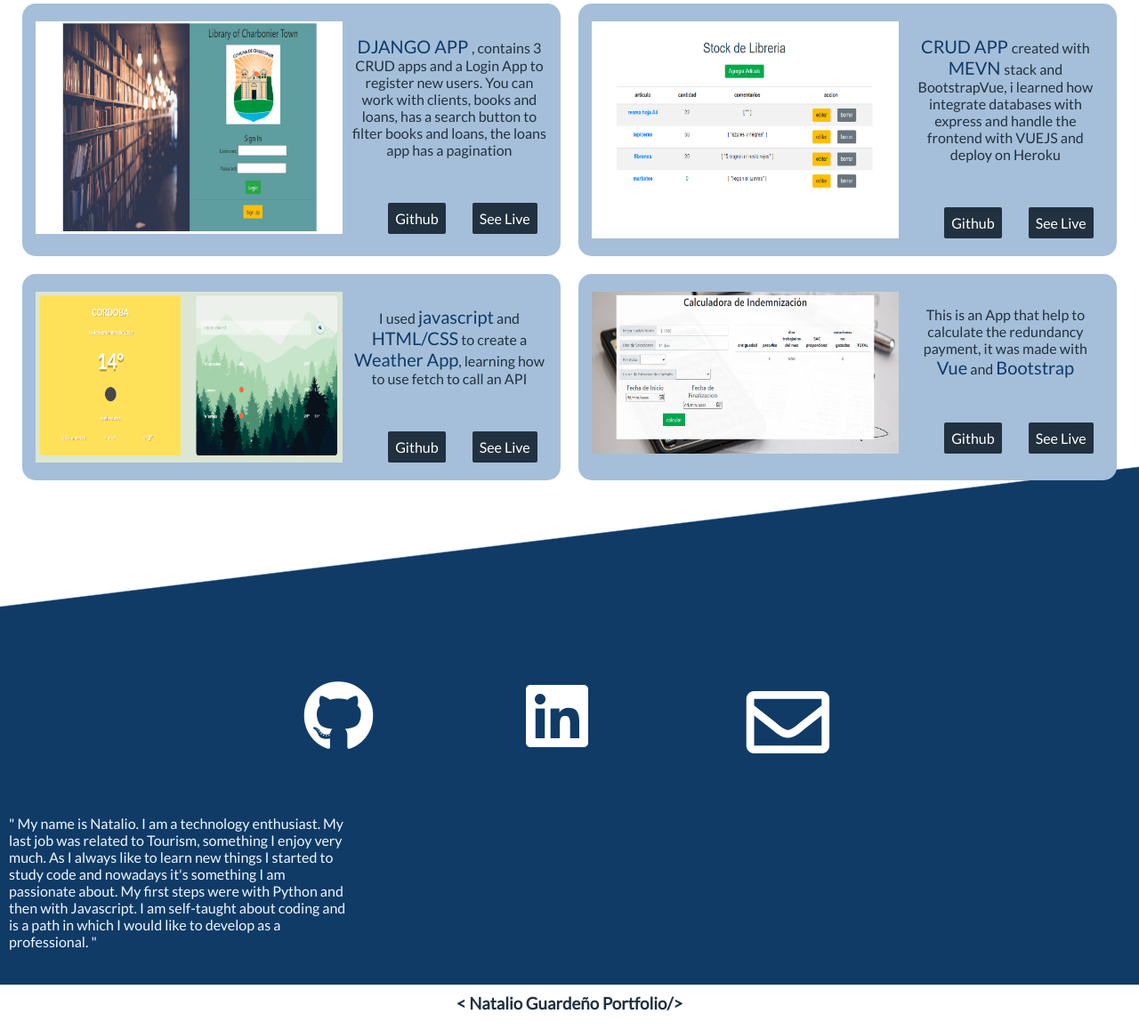
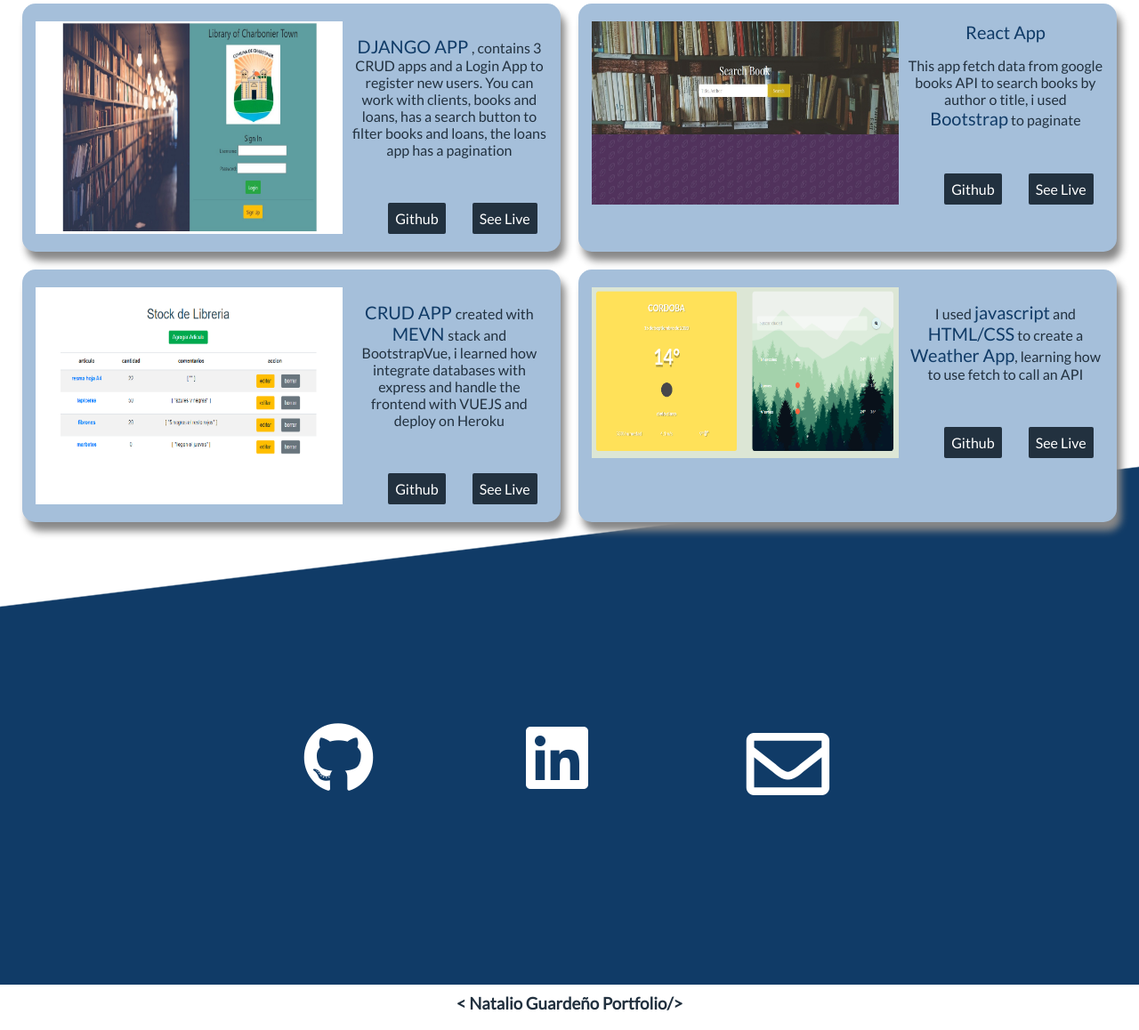
Before and after one commit to upa-upz/portfolio-1, a plain HTML site: page index.html in a window 1280 px wide. Shown: the part 793-1951 px from the top of the page at 89% size. Drawn offline with Linux system fonts and the light colour scheme.

Commit message:
agregado el proy react y box shadow

```diff
--- a/index.html
+++ b/index.html
@@ -20,7 +20,7 @@
             <div class="text-presentation common-styles">
 
                 <div class="text-container">
-                    <p class="text">My name is<span>  Natalio Guardeño  </span>im a self taught web developer, i enjoy creating projects with ...
+                    <p class="text">My name is<span>  Natalio Guardeño  </span>im a self taught web developer, i like to create projects with ...
                     </p>
                 </div>
                 <!-- <div class="foto">
@@ -35,7 +35,7 @@
             <div class="lenguages">
                 <img src="img/python.svg" alt="python"  class="img-lenguage">
                 <img src="img/vue.svg" alt="vue"  class="img-lenguage">
-                <img src="img/boots.svg" alt="bootstrap"  class="img-lenguage">
+                <img src="img/atom.svg" alt="bootstrap"  class="img-lenguage">
             </div>
 
         </header>
@@ -61,6 +61,19 @@
                             <div class="anchor">
                                 <a href="https://github.com/natalio540/library_with_django/" target="_blank">Github</a>
                                 <a href="https://librarywithdjango.herokuapp.com/" target="_blank">See Live</a>
+                            </div>
+                        </div>
+                    </div>
+                </div>
+
+                 <!-- Books Search -->
+                 <div class="project-container">
+                    <div class="project">
+                        <img src="images/reactproyect.jpg" alt="" class="img-project">
+                        <div class="project-text">
+                            <span>React App</span><p > This app fetch data from google books API to search books by author o title, i used <span>Bootstrap</span> to paginate  </p>
+                            <div class="anchor">
+                                <a href="https://github.com/natalio540/bookssearch" target="_blank">Github</a> <a href="https://natalio540.github.io/bookssearch/" target="_blank">See Live</a>
                             </div>
                         </div>
                     </div>
@@ -93,18 +106,7 @@
                     </div>
                 </div>
                 </div>
-                <!-- calculator -->
-                <div class="project-container">
-                <div class="project">
-                    <img src="images/calculadora.png" alt="" class="img-project">
-                    <div class="project-text">
-                        <p >This is an App that help to calculate the redundancy payment, it was made with <span>Vue</span> and <span>Bootstrap</span> </p>
-                        <div class="anchor">
-                            <a href="https://github.com/natalio540/Calculadora_Indemnizacion" target="_blank">Github</a> <a href="https://natalio540.github.io/Calculadora_Indemnizacion/" target="_blank">See Live</a>
-                        </div>
-                    </div>
-                </div>
-            </div>
+
 
 
 
@@ -126,13 +128,7 @@
                 </div>
         </div>
 
-        <div class="personal-info">
-            <p >
-                " My name is Natalio. I am a technology enthusiast.
-                My last job was related to Tourism, something I enjoy very much.
-                As I always like to learn new things I started to study code and nowadays it's something I am passionate about. My first steps were with Python and then with Javascript.
-                I am self-taught about coding and is a path in which I would like to develop as a professional. "</p>
-        </div>
+
     </div>
 
 
--- a/styles.css
+++ b/styles.css
@@ -184,7 +184,7 @@ body{
     background-color:#a5bfda ;
     border-radius: 15px;
     margin: 10px;
-
+    box-shadow: 5px 10px 8px #888888;
 }
 
     .project{
```
Also changed, not shown: images/calculadora.png (deleted), images/reactproyect.jpg (added), 1 other file.
